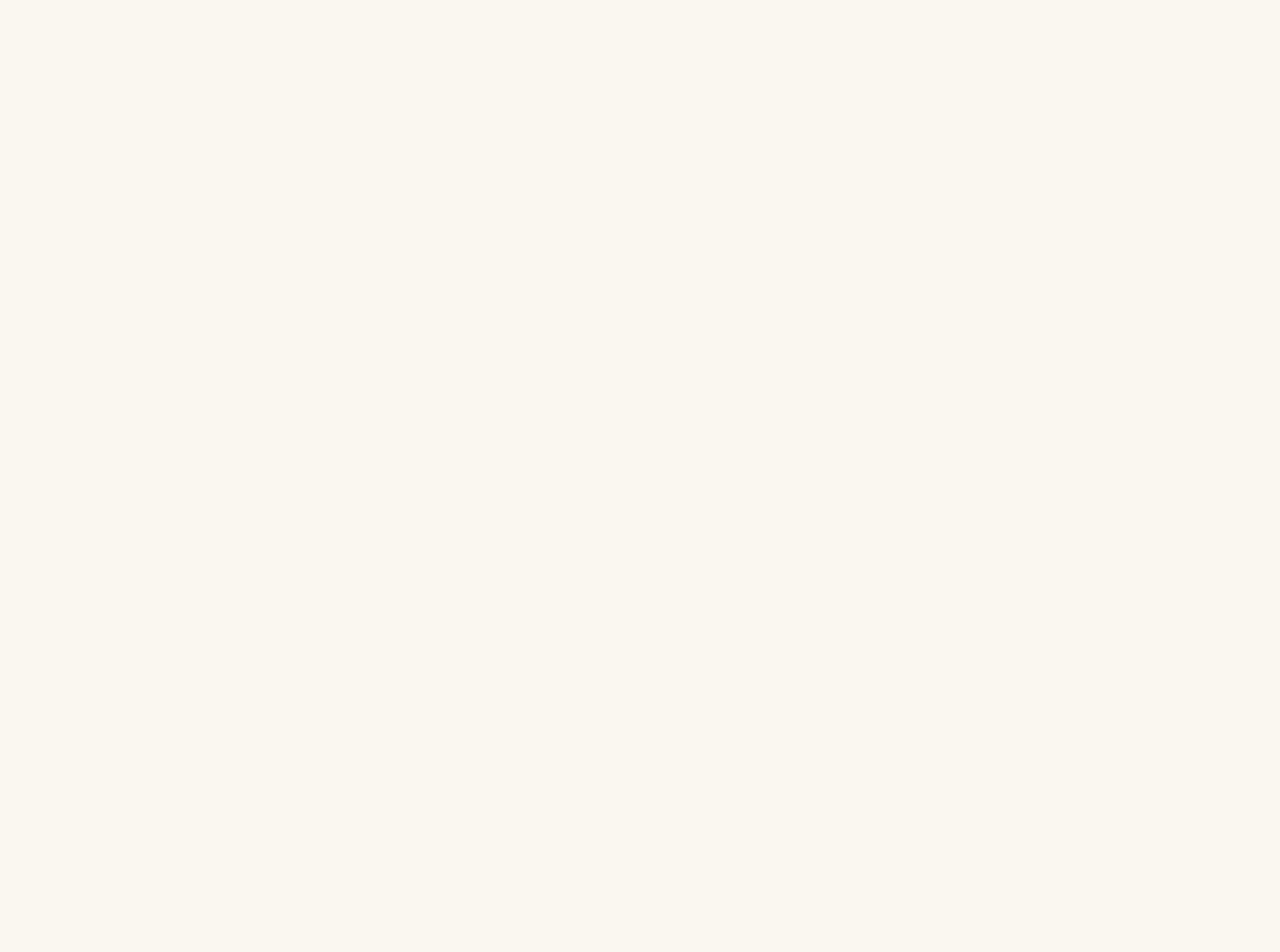
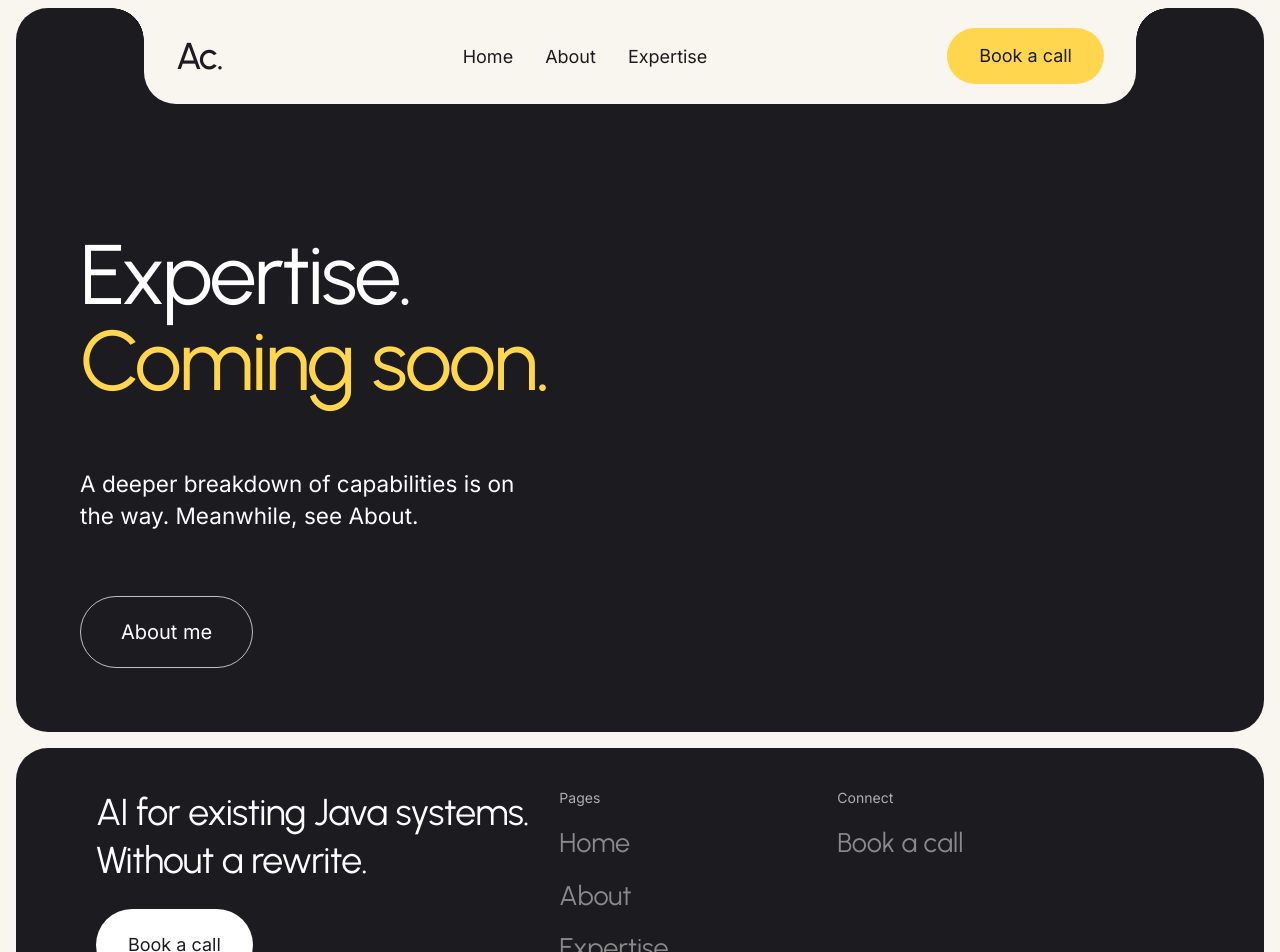
Before and after one commit to chelariu-andrei/freelance-landing-page, a Next.js app: page /expertise in a window 1280 px wide. Shown: the top 952 px of the page. Before the commit the page ends 800 px from the top, so only its background shows below. Built offline with nearby package versions, Linux system fonts and the light colour scheme.

Commit message:
feat: shared hero with nav, footer, and Expertise placeholder page
Co-Authored-By: Claude Sonnet 5 <noreply@anthropic.com>

```diff
--- a/app/about/page.tsx
+++ b/app/about/page.tsx
@@ -1,3 +1,12 @@
+import { PageHero } from "@/site/PageHero";
+import { Footer } from "@/site/Footer";
+import { content } from "@/content/content";
+
 export default function Page() {
-  return <main />;
+  return (
+    <>
+      <main><PageHero current="/about" lines={content.about.hero.lines} /></main>
+      <Footer />
+    </>
+  );
 }
--- a/app/expertise/page.tsx
+++ b/app/expertise/page.tsx
@@ -1,3 +1,15 @@
-export default function Page() {
-  return <main />;
+import { PageHero } from "@/site/PageHero";
+import { Footer } from "@/site/Footer";
+import { content } from "@/content/content";
+
+export default function ExpertisePage() {
+  const h = content.expertise.hero;
+  return (
+    <>
+      <main>
+        <PageHero current="/expertise" lines={h.lines} subtitle={h.subtitle} primaryCta={h.primaryCta} />
+      </main>
+      <Footer />
+    </>
+  );
 }
--- a/app/page.tsx
+++ b/app/page.tsx
@@ -1,3 +1,12 @@
+import { PageHero } from "@/site/PageHero";
+import { Footer } from "@/site/Footer";
+import { content } from "@/content/content";
+
 export default function Page() {
-  return <main />;
+  return (
+    <>
+      <main><PageHero current="/" lines={content.landing.hero.lines} /></main>
+      <Footer />
+    </>
+  );
 }
--- /dev/null
+++ b/src/site/Footer.tsx
@@ -0,0 +1,28 @@
+"use client";
+import { Linkedin, Github } from "lucide-react";
+import { SiteFooter } from "@/layout/SiteFooter";
+import { content } from "@/content/content";
+import { isSet, mailtoHref, resolveHref } from "@/content/links";
+
+export function Footer() {
+  const { site, nav, footer } = content;
+  const connect = [
+    ...(isSet(site.linkedin) ? [{ label: "LinkedIn", href: site.linkedin }] : []),
+    ...(isSet(site.github) ? [{ label: "GitHub", href: site.github }] : []),
+    ...(isSet(site.email) ? [{ label: "Email", href: mailtoHref(site.email) }] : []),
+    { label: nav.cta, href: resolveHref(site.calLink) },
+  ];
+  const socials = [
+    ...(isSet(site.linkedin) ? [{ label: "LinkedIn", href: site.linkedin, icon: <Linkedin size={26} strokeWidth={1.75} /> }] : []),
+    ...(isSet(site.github) ? [{ label: "GitHub", href: site.github, icon: <Github size={26} strokeWidth={1.75} /> }] : []),
+  ];
+  return (
+    <SiteFooter
+      tagline={footer.tagline}
+      ctas={[{ label: nav.cta, href: resolveHref(site.calLink) }]}
+      columns={[{ title: footer.pagesTitle, links: nav.links }, { title: footer.connectTitle, links: connect }]}
+      socials={socials}
+      copyright={`© ${new Date().getFullYear()} ${site.name} · ${footer.privacy}`}
+    />
+  );
+}
--- /dev/null
+++ b/src/site/PageHero.tsx
@@ -0,0 +1,33 @@
+"use client";
+import * as React from "react";
+import { HeroSection, type HeroLine } from "@/sections/HeroSection";
+import { SiteHeader } from "@/layout/SiteHeader";
+import { content } from "@/content/content";
+import { resolveHref } from "@/content/links";
+
+export interface PageHeroProps {
+  current: string;
+  lines: HeroLine[];
+  subtitle?: React.ReactNode;
+  primaryCta?: { label: string; href: string };
+  secondaryCta?: { label: string; href: string };
+  aside?: React.ReactNode;
+}
+
+export function PageHero({ current, ...hero }: PageHeroProps) {
+  return (
+    <HeroSection
+      {...hero}
+      header={
+        <SiteHeader
+          variant="notch"
+          sticky={false}
+          links={content.nav.links}
+          ctas={[{ label: content.nav.cta, href: resolveHref(content.site.calLink), variant: "primary" }]}
+          currentHref={current}
+          pinCtaOnMobile
+        />
+      }
+    />
+  );
+}
--- /dev/null
+++ b/src/site/icons.tsx
@@ -0,0 +1,14 @@
+import { Coffee, Leaf, Zap, Database, FileJson, Atom, Cloud, Layers, Boxes, Bot, Link2, Plug, Workflow, Repeat, Search, Cog, LayoutDashboard, RefreshCw, Code2, ShieldCheck } from "lucide-react";
+import type { LucideIcon } from "lucide-react";
+import type { IconKey } from "@/content/content";
+
+const map: Record<IconKey, LucideIcon> = {
+  java: Coffee, spring: Leaf, quarkus: Zap, postgres: Database, mongodb: FileJson, react: Atom, gcp: Cloud,
+  terraform: Layers, kubernetes: Boxes, springai: Bot, langchain4j: Link2, mcp: Plug, n8n: Workflow, make: Repeat,
+  audit: Search, implement: Cog, platform: LayoutDashboard, legacy: RefreshCw, agents: Bot, code: Code2, process: ShieldCheck,
+};
+
+export function iconFor(key: IconKey, size = 26, strokeWidth = 1.75) {
+  const I = map[key];
+  return <I size={size} strokeWidth={strokeWidth} aria-hidden />;
+}
```
Also changed, not shown: 1 other file (tests, documents, lock files or other folders).
